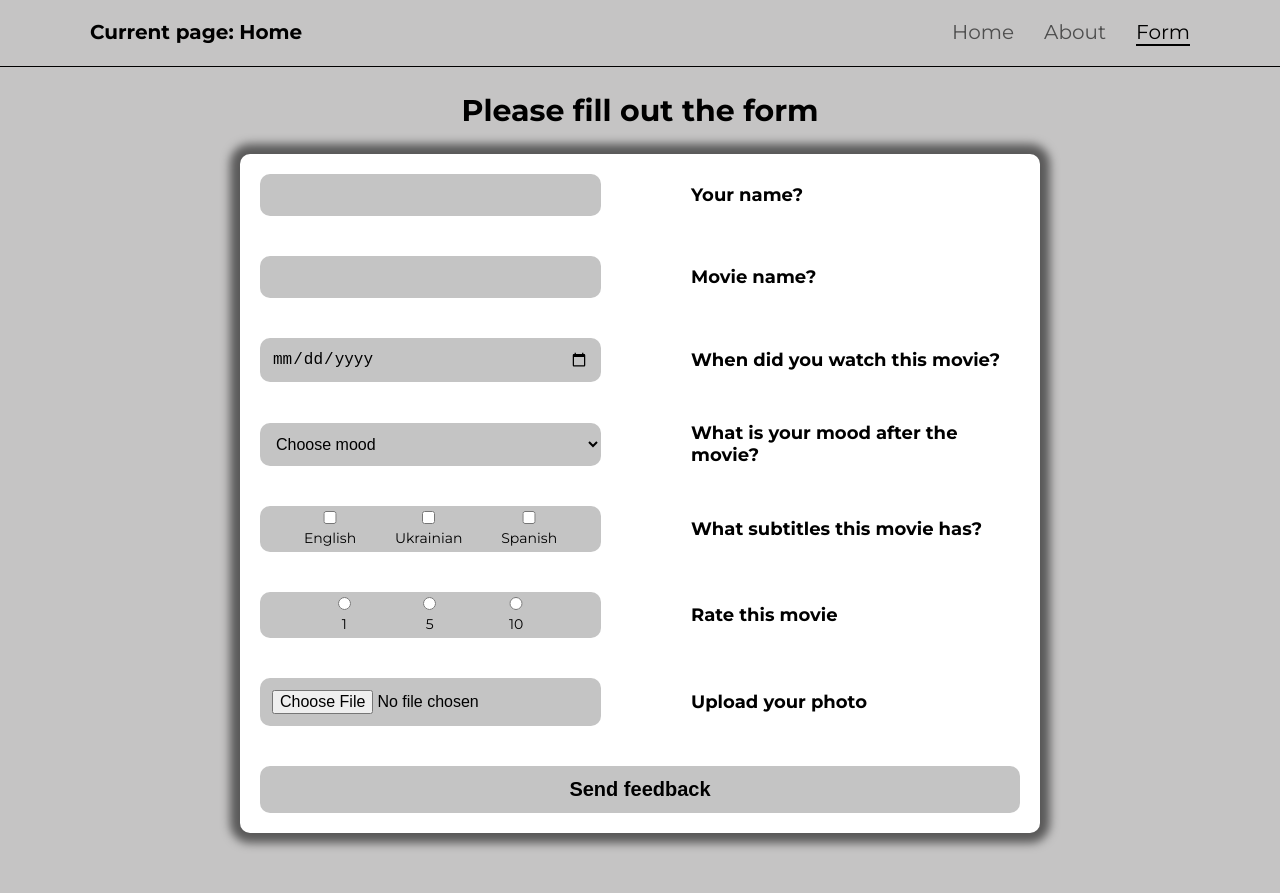
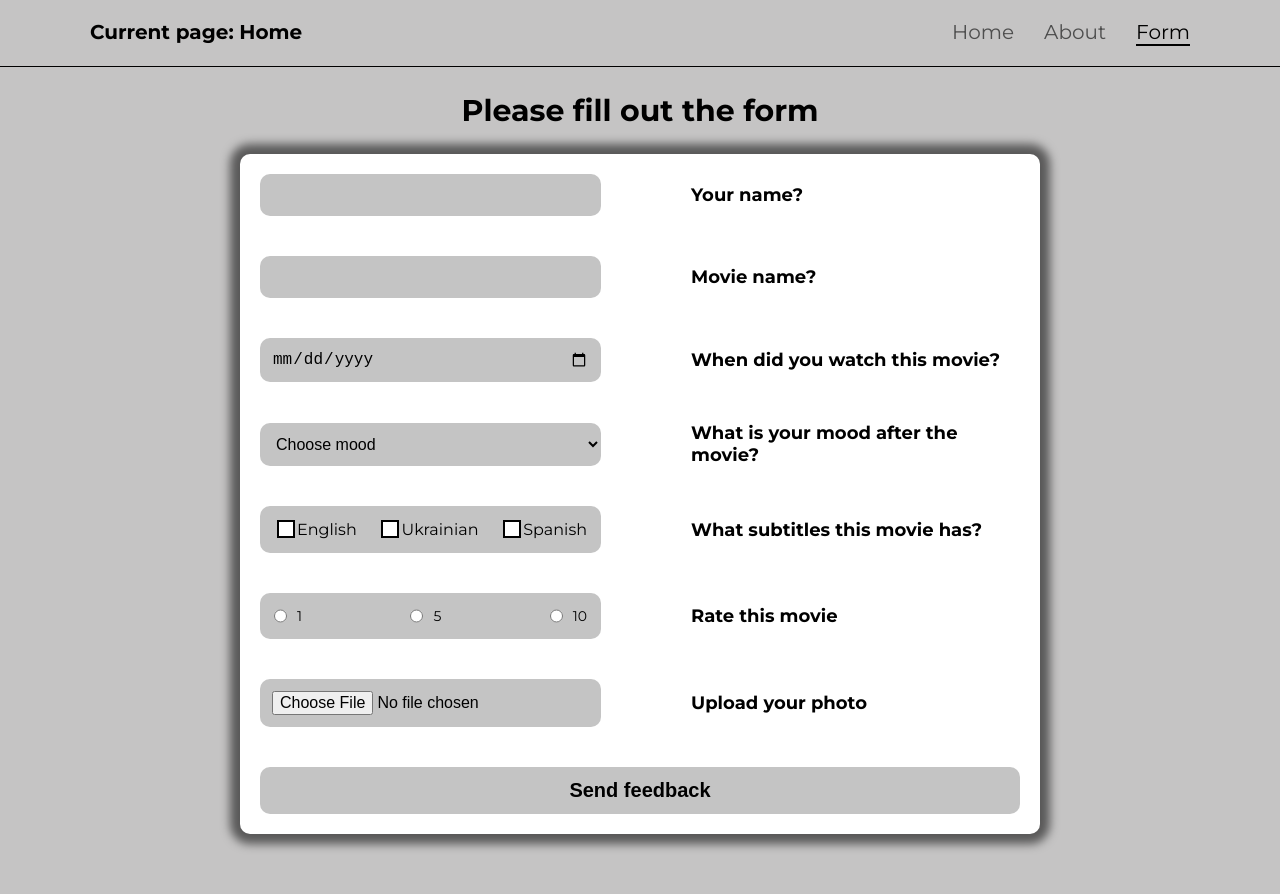
Before and after one commit to pedanmax/react-rss, a React (Vite) app in the folder react/: page /form in a window 1280 px wide. Built offline with nearby package versions, Linux system fonts and the light colour scheme.

Commit message:
feat:create custom checkbox

```diff
--- a/react/src/components/Form/Form.scss
+++ b/react/src/components/Form/Form.scss
@@ -24,11 +24,11 @@
   &__inputs {
     flex: 0 1 45%;
     display: flex;
-    justify-content: space-evenly;
+    justify-content: space-between;
     background-color: #c4c4c4;
     box-sizing: border-box;
     border-radius: 10px;
-    padding: 5px;
+    padding: 14px;
     transition: all 0.3s ease;
     &:focus,
     &:hover {
@@ -40,8 +40,7 @@
     font-size: 14px;
     text-align: center;
     display: flex;
-    flex-direction: column;
-    gap: 5px;
+    gap: 10px;
     justify-content: center;
   }
   &__icon {
@@ -149,3 +148,39 @@
 .form__icon:hover > .form__error {
   display: block;
 }
+
+.label{
+  position: relative;
+  font-size: 16px;
+  &::after{
+    content: '';
+    background-color: #fff;
+    width: 14px;
+    height: 14px;
+    position: absolute;
+    top: 0px;
+    left: -20px;
+    // border-radius: 50%;
+    border:2px solid #000;
+    z-index: 1;
+  }
+  &::before{
+    content: "";
+    background-color: #000;
+    width: 9px;
+    height: 9px;
+    position: absolute;
+    top: 4px;
+    left: -16px;
+    // border-radius: 50%;
+    z-index: 2;
+    opacity: 0;
+    transition: all 0.3s ease;
+  }
+}
+.checkbox:checked + .label::before {
+  opacity: 1;
+}
+.checkbox{
+  opacity: 0;
+}
--- a/react/src/components/Form/FormComponents/CheckBoxInput.tsx
+++ b/react/src/components/Form/FormComponents/CheckBoxInput.tsx
@@ -11,32 +11,38 @@ const CheckBoxInput = ({ error, label, refProp, name }: InputProps) => {
         <div className='form__input-box'>
           <input
             type='checkbox'
-            className='form__checkbox'
+            className='form__checkbox checkbox'
             {...refProp(name, { required: 'You must select at least one option' })}
             value='English'
             id='checkbox1'
           />
-          <label htmlFor='checkbox1'>English</label>
+          <label htmlFor='checkbox1' className='label'>
+            English
+          </label>
         </div>
         <div className='form__input-box'>
           <input
             type='checkbox'
-            className='form__checkbox'
+            className='form__checkbox checkbox'
             {...refProp(name, { required: 'You must select at least one option' })}
             value=' Ukrainian'
             id='checkbox2'
           />
-          <label htmlFor='checkbox2'>Ukrainian</label>
+          <label htmlFor='checkbox2' className='label'>
+            Ukrainian
+          </label>
         </div>
         <div className='form__input-box'>
           <input
             type='checkbox'
-            className='form__checkbox'
+            className='form__checkbox checkbox'
             {...refProp(name, { required: 'You must select at least one option' })}
             value=' Spanish'
             id='checkbox3'
           />
-          <label htmlFor='checkbox3'>Spanish</label>
+          <label htmlFor='checkbox3' className='label'>
+            Spanish
+          </label>
         </div>
       </div>
       <div
```
